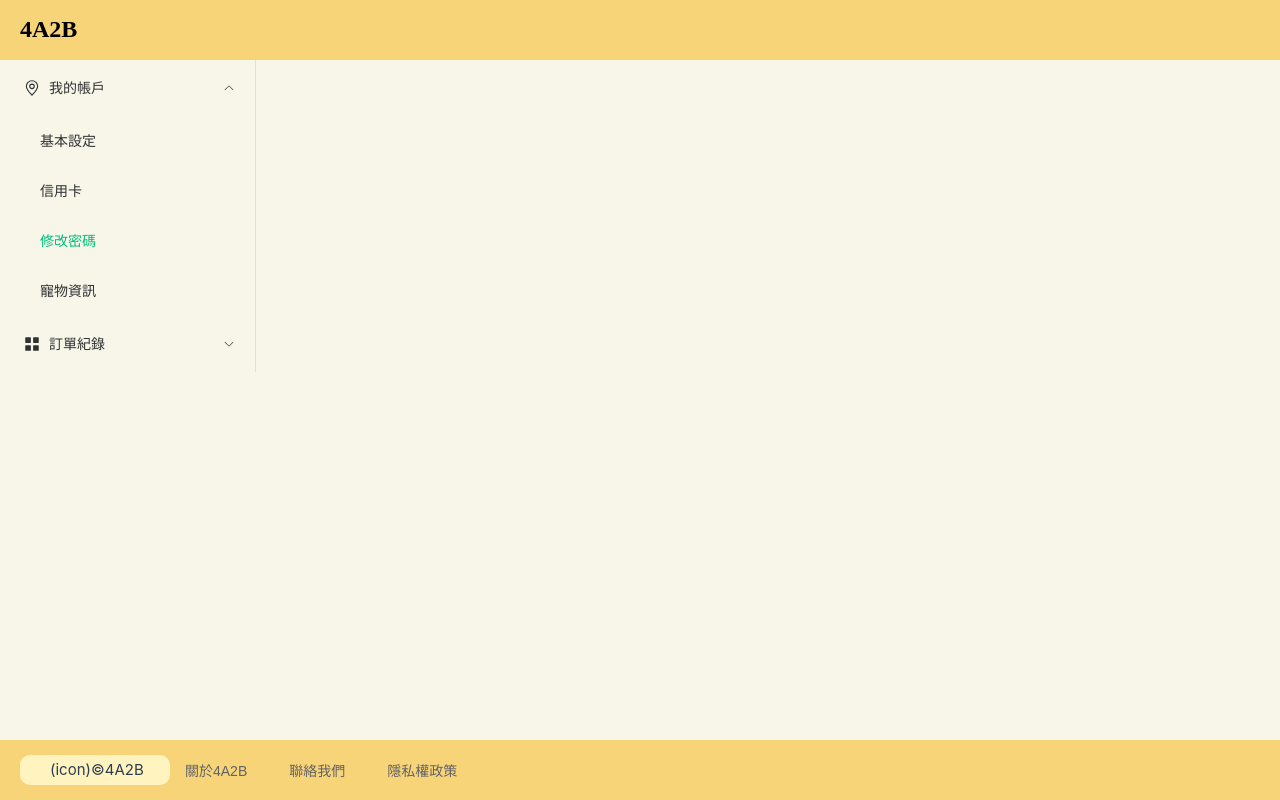
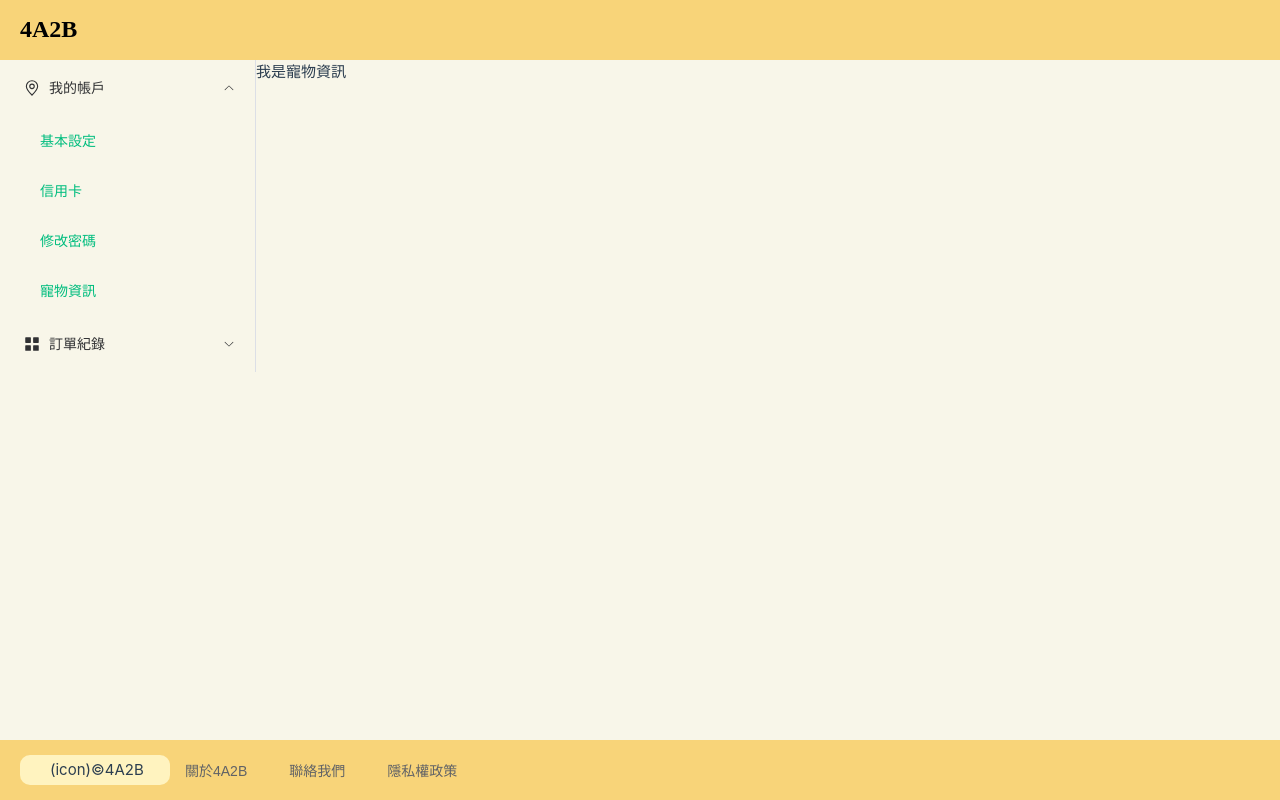
Before and after one commit to whiskyting/member_web, a Vue app: page /petinformation in a window 1280 px wide. Both pictures are taken after a click on the element "我的帳戶". Built offline with nearby package versions, Linux system fonts and the light colour scheme.

Commit message:
feat : new views

```diff
--- a/src/components/Merchant.vue
+++ b/src/components/Merchant.vue
@@ -18,10 +18,10 @@
               </el-icon>
               <span>我的帳戶</span>
             </template>
-              <el-menu-item index="1-1">基本設定</el-menu-item>
-              <el-menu-item index="1-2">信用卡</el-menu-item>
+              <el-menu-item index="1-1"><router-link to="/setting">基本設定</router-link></el-menu-item>
+              <el-menu-item index="1-2"><router-link to="/creditcard">信用卡</router-link></el-menu-item>
               <el-menu-item index="1-3"><router-link to="/password">修改密碼</router-link></el-menu-item>
-              <el-menu-item index="1-4">寵物資訊</el-menu-item>
+              <el-menu-item index="1-4"><router-link to="/petinformation">寵物資訊</router-link></el-menu-item>
           </el-sub-menu>
 
           <el-sub-menu index="2">
--- a/src/router/index.js
+++ b/src/router/index.js
@@ -10,13 +10,30 @@ const router = createRouter({
       component: HelloWorld
     },
     {
+      path: '/setting',
+      name: 'setting',
+      component: () => import('../views/setting.vue')
+    },
+    {
+      path: '/creditcard',
+      name: 'creditcard',
+      component: () => import('../views/creditcard.vue')
+    },
+    {
       path: '/password',
       name: 'password',
       // route level code-splitting
       // this generates a separate chunk (About.[hash].js) for this route
       // which is lazy-loaded when the route is visited.
       component: () => import('../views/password.vue')
-    }
+    },
+    {
+      path: '/petinformation',
+      name: 'petinformation',
+      component: () => import('../views/petinformation.vue')
+    },
+
+
   ]
 })
 
--- /dev/null
+++ b/src/views/creditcard.vue
@@ -0,0 +1,7 @@
+<template>
+    <div class="">
+        我是信用卡
+
+    </div>
+
+  </template>
--- /dev/null
+++ b/src/views/petinformation.vue
@@ -0,0 +1,13 @@
+<template>
+    <div class="header">
+
+      <div class="title" >
+        我是寵物資訊
+      </div>
+      <div class="titimg">
+        <!-- <img src="logoicon.png"> -->
+      </div>
+
+    </div>
+
+  </template>
--- /dev/null
+++ b/src/views/setting.vue
@@ -0,0 +1,7 @@
+<template>
+    <div class="">
+        我是基本設定
+
+    </div>
+
+  </template>
```
